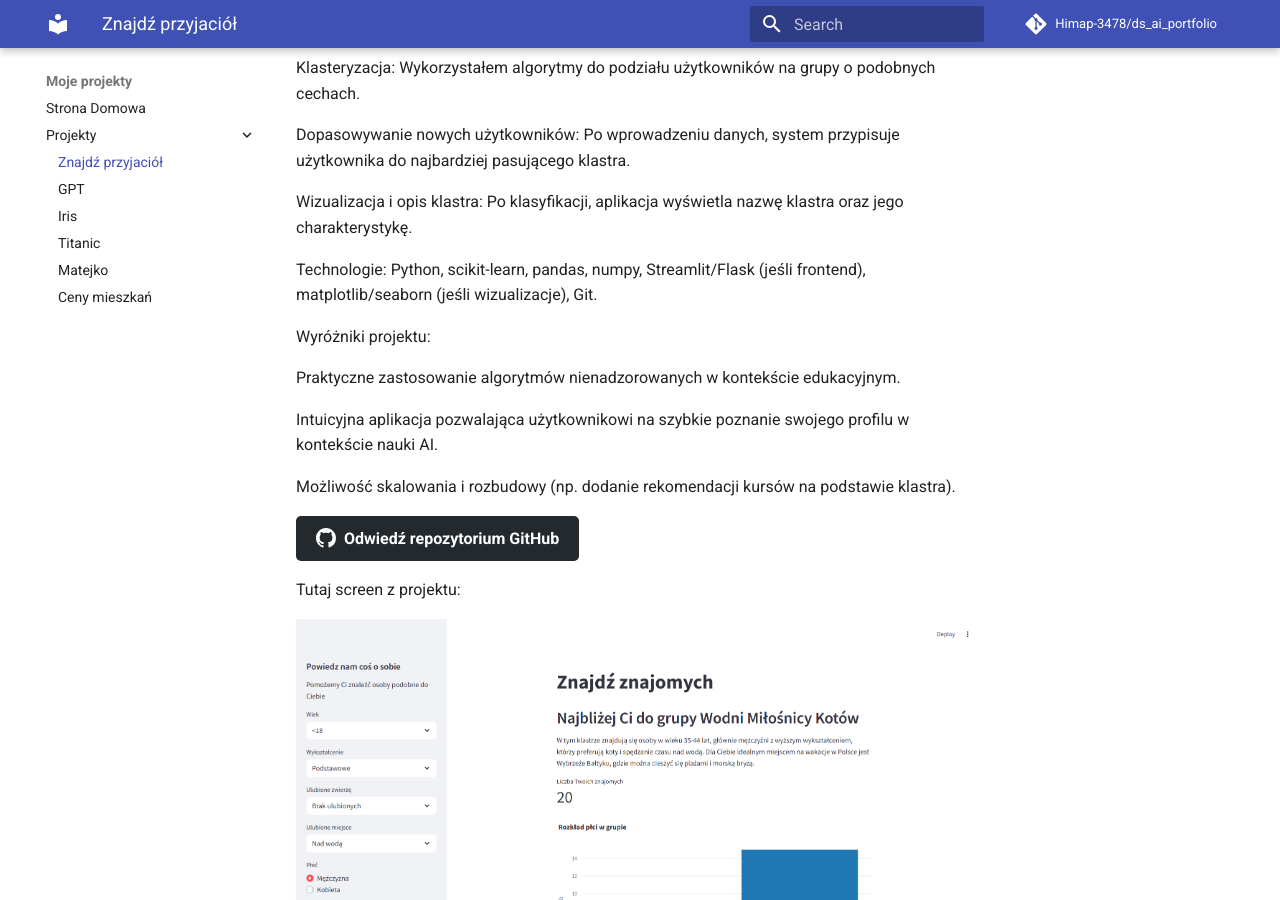
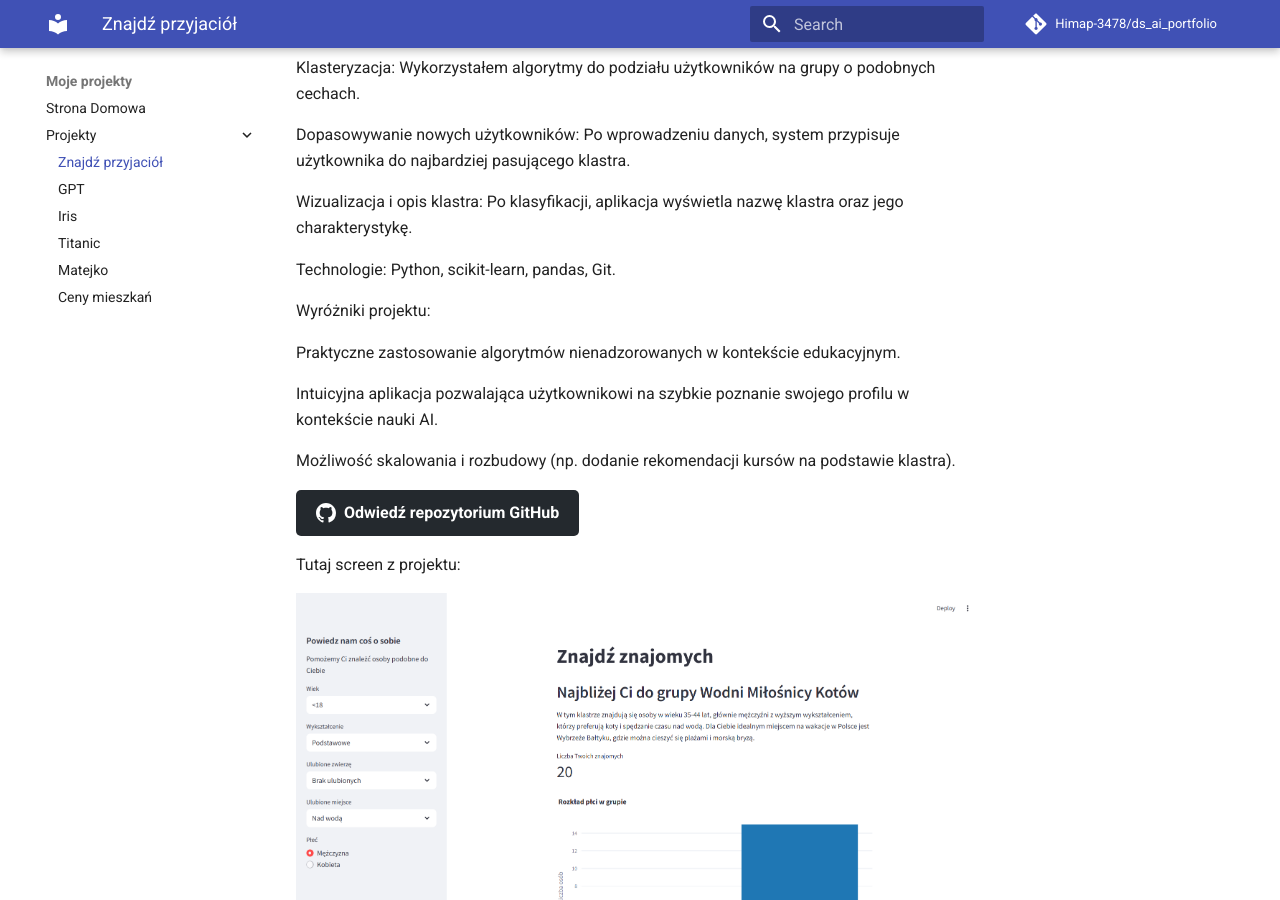
Before and after one commit to Himap-3478/ds_ai_portfolio, an MkDocs documentation site: the page built from docs/Find_friends/index.md, in a window 1280 px wide and 900 px high, scrolled down 435 px. Built offline with MkDocs 1.6.1 and Material for MkDocs 9.7.7, drawn with Linux system fonts in a browser that asks for light colours; comment, search, counter and statistics services are not loaded.

Commit message:
aktualizacja

```diff
--- a/docs/Find_friends/index.md
+++ b/docs/Find_friends/index.md
@@ -17,7 +17,7 @@ Dopasowywanie nowych użytkowników: Po wprowadzeniu danych, system przypisuje u
 Wizualizacja i opis klastra: Po klasyfikacji, aplikacja wyświetla nazwę klastra oraz jego charakterystykę.
 
 Technologie:
-Python, scikit-learn, pandas, numpy, Streamlit/Flask (jeśli frontend), matplotlib/seaborn (jeśli wizualizacje), Git.
+Python, scikit-learn, pandas, Git.
 
 Wyróżniki projektu:
 
```
